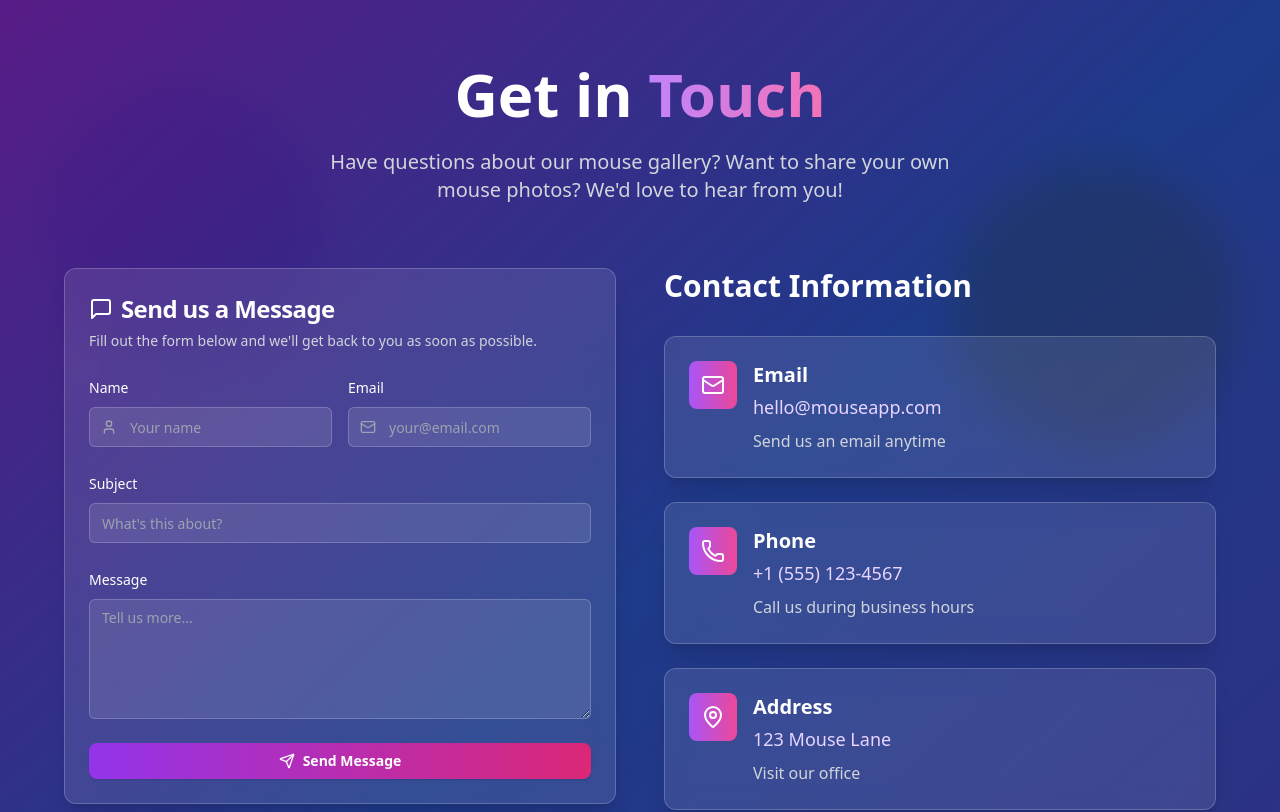
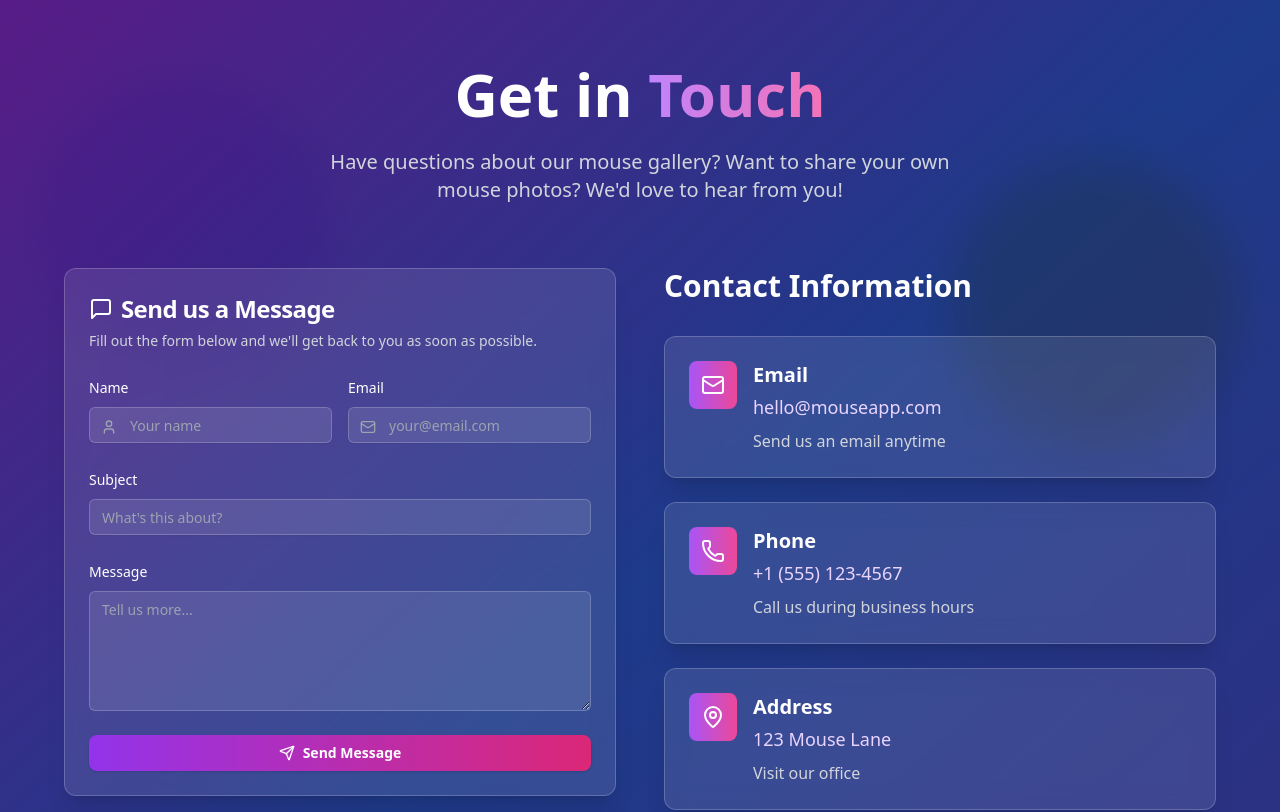
Before and after one commit to adnannawaz786-dotcom/glassmorphism-mouse-app-oqj5oedq, a Next.js app: page /contact in a window 1280 px wide. Shown: the top 812 px of the page. Built offline with nearby package versions, Linux system fonts and the light colour scheme.

Commit message:
Create input.jsx

```diff
--- /dev/null
+++ b/components/ui/input.jsx
@@ -0,0 +1,19 @@
+import * as React from "react";
+
+import { cn } from "../../lib/utils"
+
+const Input = React.forwardRef(({ className, type, ...props }, ref) => {
+  return (
+    (<input
+      type={type}
+      className={cn(
+        "flex h-9 w-full rounded-md border border-input bg-transparent px-3 py-1 text-base shadow-sm transition-colors file:border-0 file:bg-transparent file:text-sm file:font-medium file:text-foreground placeholder:text-muted-foreground focus-visible:outline-none focus-visible:ring-1 focus-visible:ring-ring disabled:cursor-not-allowed disabled:opacity-50 md:text-sm",
+        className
+      )}
+      ref={ref}
+      {...props} />)
+  );
+})
+Input.displayName = "Input"
+
+export { Input }
```
